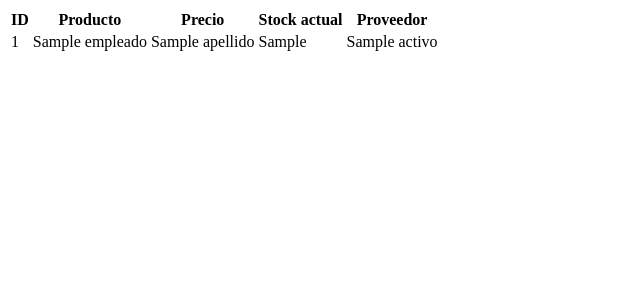
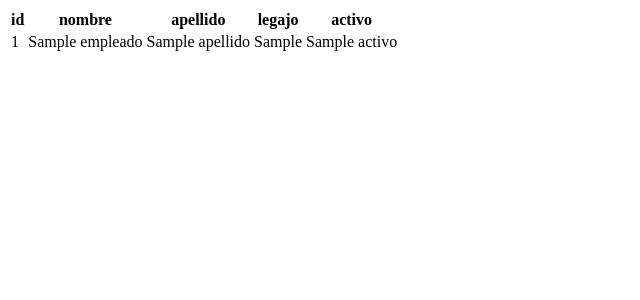
Before and after one commit to tomaslopezz/Caso-de-negocio-Django, a Python web app: template templates/lista_empleados.jinja in a window 1280 px wide. Shown: the top 300 px of the page, without its empty margins (0-640 px from the left). Run offline with Jinja, Linux system fonts and the light colour scheme; the template is opened without the code that fills it: most values are stand-ins (such as "Sample title", 1, 10 or a date in 2020).

Commit message:
correccion lista_empleados

```diff
--- a/templates/lista_empleados.jinja
+++ b/templates/lista_empleados.jinja
@@ -5,11 +5,11 @@
     <table>
         <thead>
             <tr>
-                <th>ID</th>
-                <th>Producto</th>
-                <th>Precio</th>
-                <th>Stock actual</th>
-                <th>Proveedor</th>
+                <th>id</th>
+                <th>nombre</th>
+                <th>apellido</th>
+                <th>legajo</th>
+                <th>activo</th>
             </tr>
             <tbody>
                 {% for empleado in empleado %}
```
